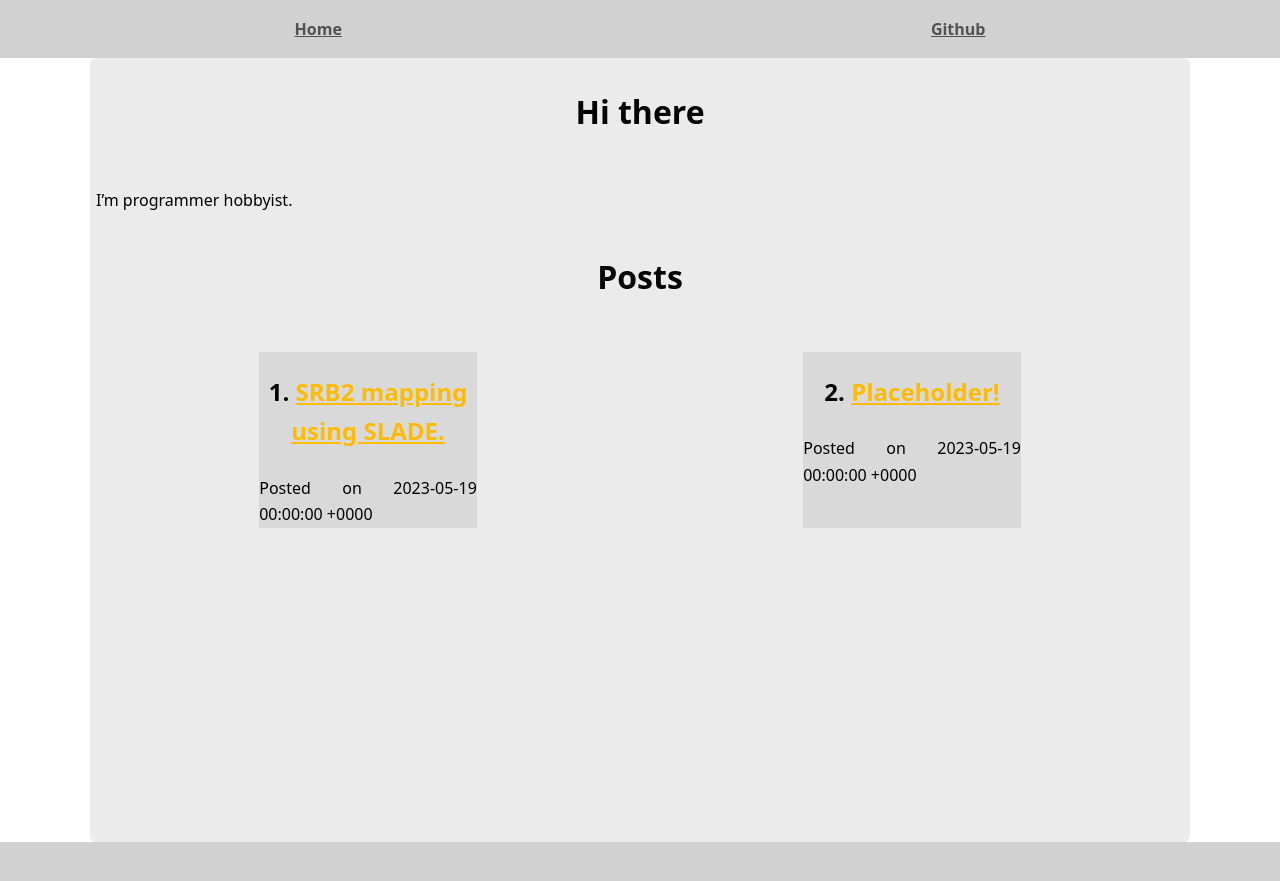
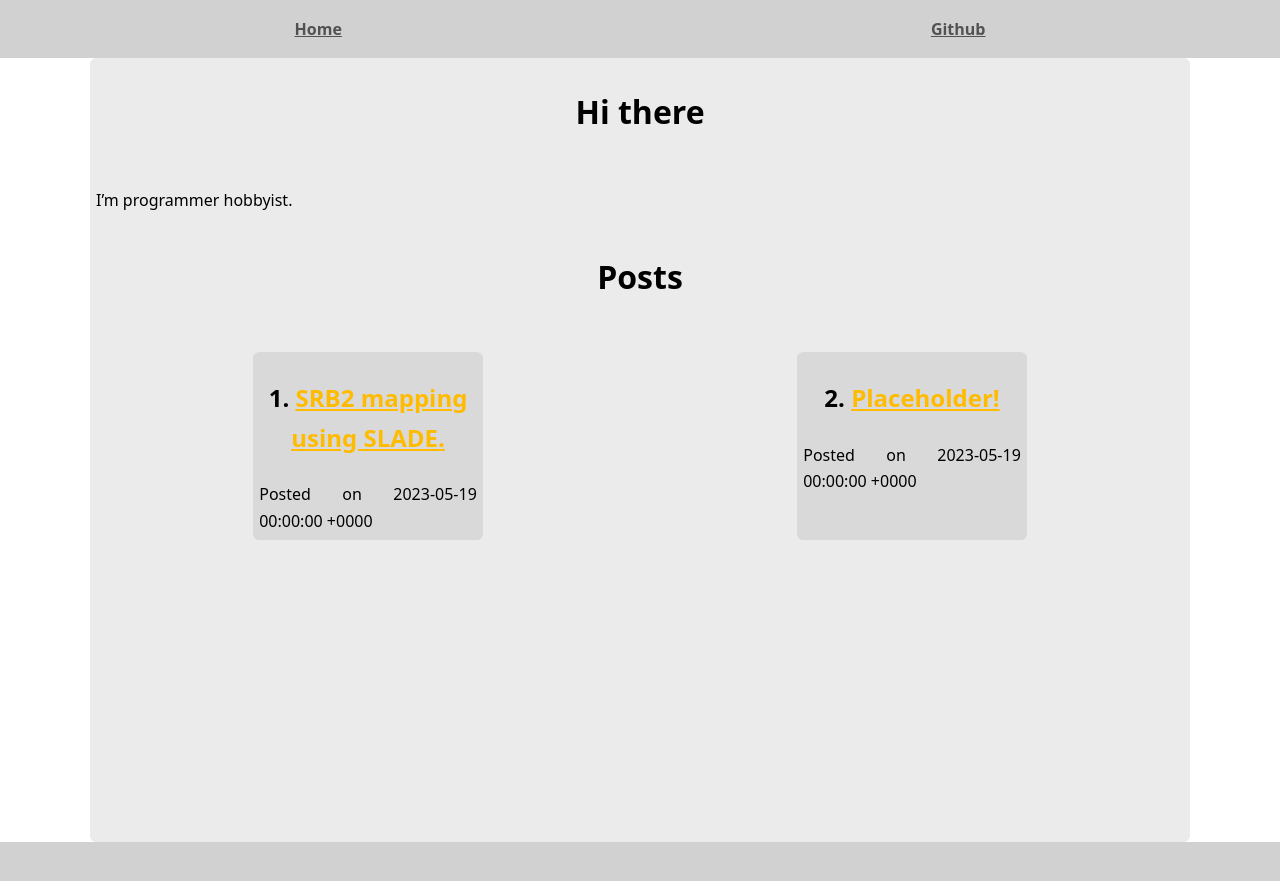
Before and after one commit to Foxelyss/Foxelyss.github.io, a Jekyll site: the page built from index.md, in a window 1280 px wide. Shown: the top 881 px of the page. Built offline with Jekyll 4.4.1, drawn with Linux system fonts in a browser that asks for light colours; our own code applies the rules of GitHub Pages for plain Markdown files.

Commit message:
polishing again

```diff
--- a/_includes/postsList.html
+++ b/_includes/postsList.html
@@ -1,6 +1,6 @@
 <ul class="container">
   {% for post in site.posts %}
-  <li class="postCard">
+  <li class="postCard roundedBorder">
     <h2><a href="{{ post.url }}">{{ post.title }}</a></h2>
     Posted on {{ post.date }}
   </li>
```
